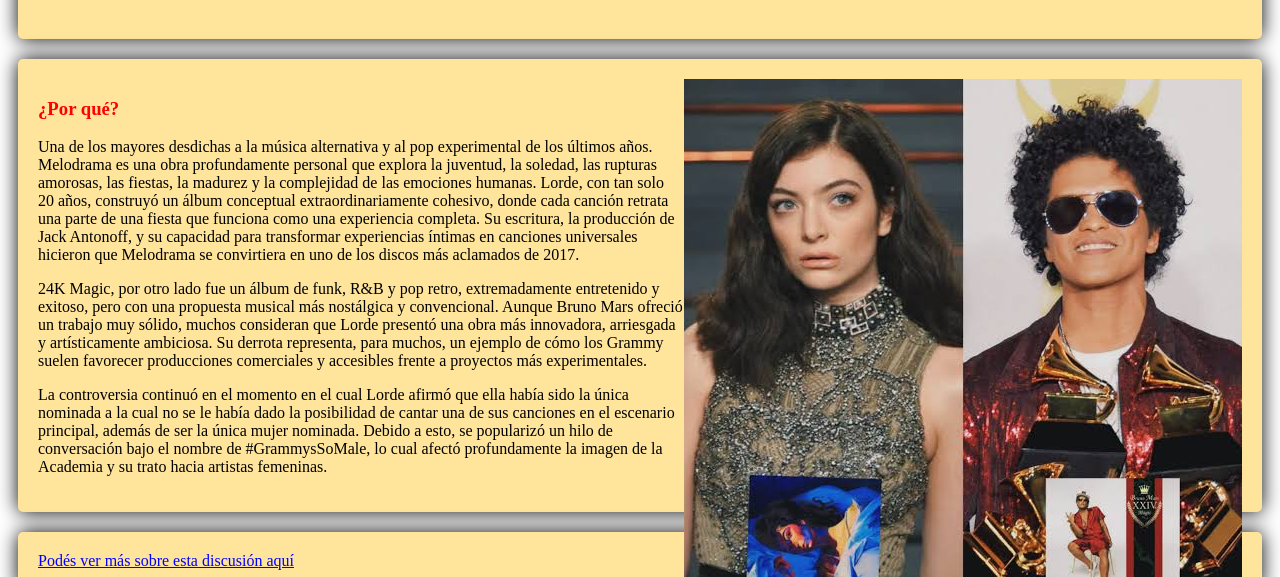
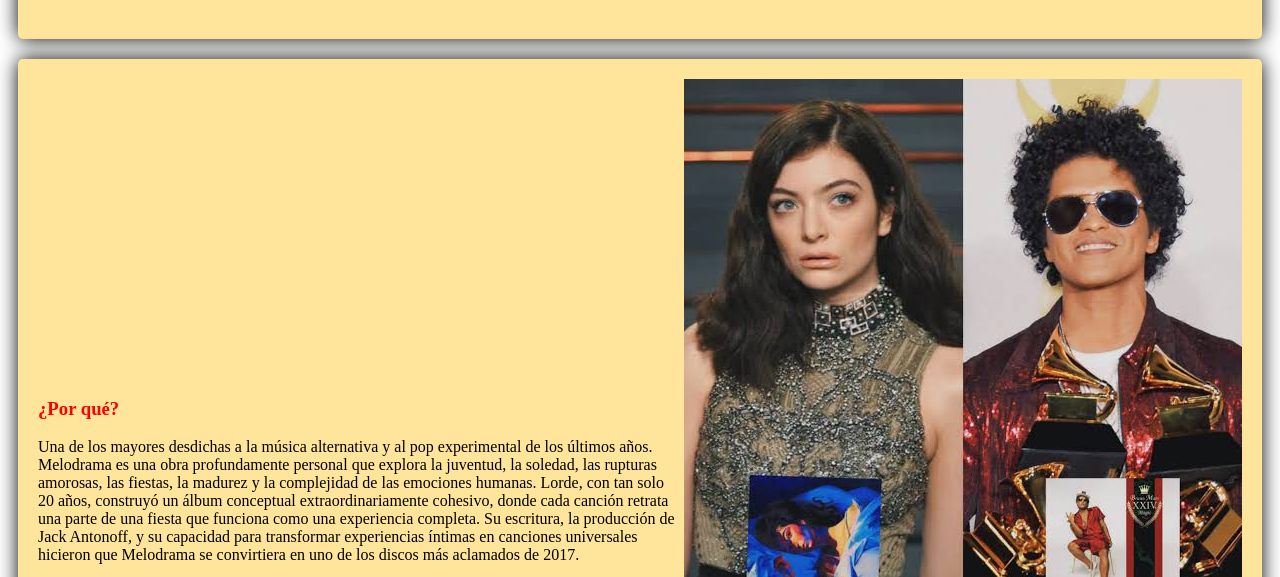
Before and after one commit to zaatdcp/TP-FINAL-D-AZ-CANO-PACCAGNINI-ZAAT-4TO-E, a plain HTML site: page indexprimero.html in a window 1280 px wide. Shown: the part 175-752 px from the top of the page. Drawn offline with Linux system fonts and the light colour scheme.

Commit message:
saco propiedades que directamente no existen

```diff
--- a/style.css
+++ b/style.css
@@ -50,7 +50,7 @@ main{
     margin-top: 20px;
 }
 .lorde{
-    size: 200 px;
+    height: 300px;
     text-align: center;
 }
 .enlace{
@@ -66,7 +66,7 @@ h3{
     margin-left: 320px;
 }
 .kendrick{
-    size: 290px;
+
     text-align: center;
 }
 #fotolorde{
```
